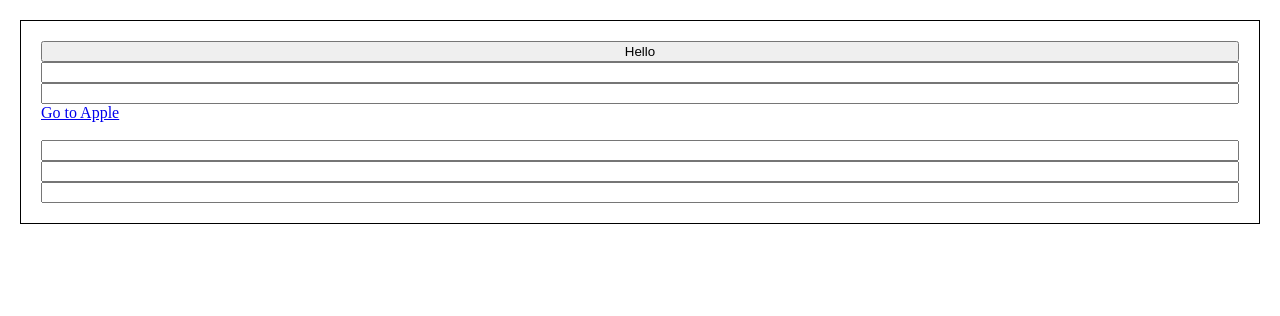
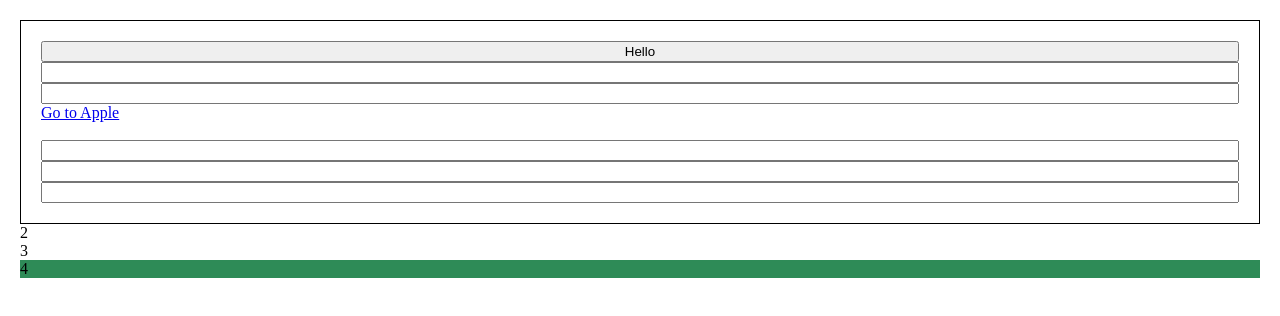
Before and after one commit to SangYoonLee1231/kokoa-clone-2021, a plain HTML site: page home.html in a window 1280 px wide. Shown: the top 316 px of the page. Drawn offline with Linux system fonts and the light colour scheme.

Commit message:
Update home.html

```diff
--- a/home.html
+++ b/home.html
@@ -5,6 +5,9 @@
       body {
         height: 1000vh;
         margin: 20px;
+      }
+      div:last-child {
+        background-color: seagreen;
       }
       span {
         background-color: yellowgreen;
@@ -55,5 +58,8 @@
         </form>
       </form>
     </div>
+    <div>2</div>
+    <div>3</div>
+    <div>4</div>
   </body>
 </html>
```
